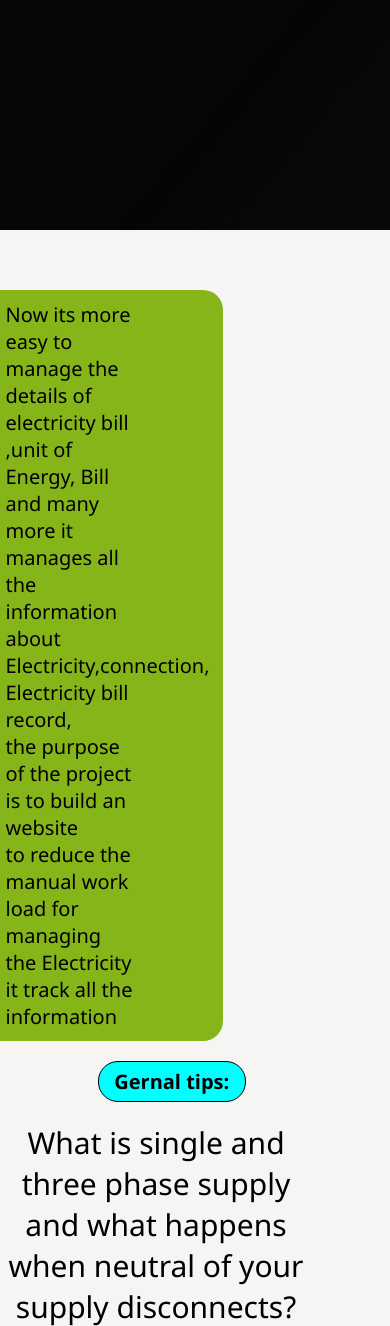
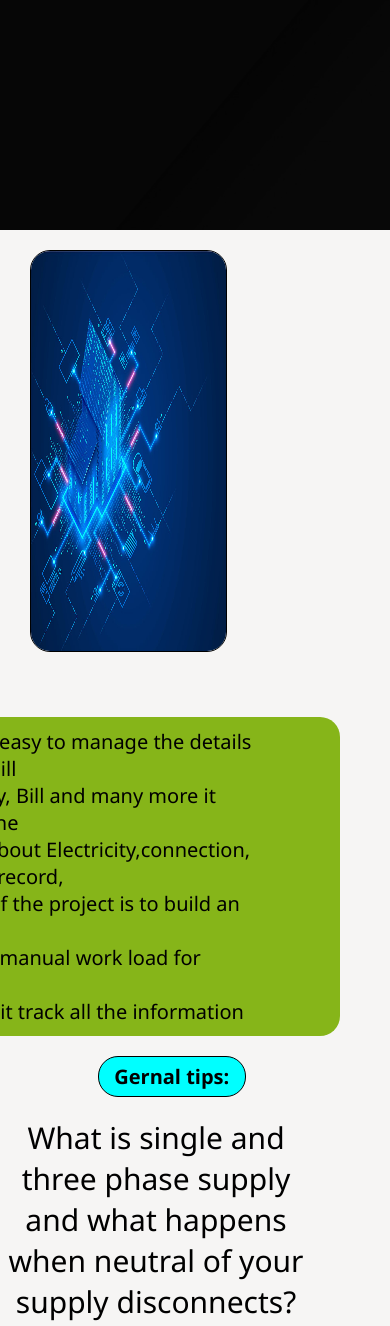
Before and after one commit to 9926830418/Electric-billing-system, a PHP site: page / in a window 390 px wide. Shown: the part 674-2000 px from the top of the page. Run offline with PHP 8.4, Linux system fonts and the light colour scheme; some libraries are stand-ins or nearby versions.

Commit message:
Update style.css

```diff
--- a/style.css
+++ b/style.css
@@ -162,17 +162,17 @@
 
 }
 #imgresponsive img{
- width: 70%;
+ width: 100%;
  border: 1px solid #000;
  border-radius: 20px;
  margin-top: 20px;
  margin-left: 30px;
 }
 .int{
-  width: 70%;
+  width: 100%;
 }
 #intro{
-  width: 50%;
+  width: 100%;
   float:right;
 	text-align: left;
   justify-content: right;
@@ -543,6 +543,12 @@
    }
 
    #imgresponsive img{
-      display: none;
+      width:100%;
    }
+   .int{
+	   width:100%;
+	}
+	#intro{
+		width:100%;
+	}
 }
```
